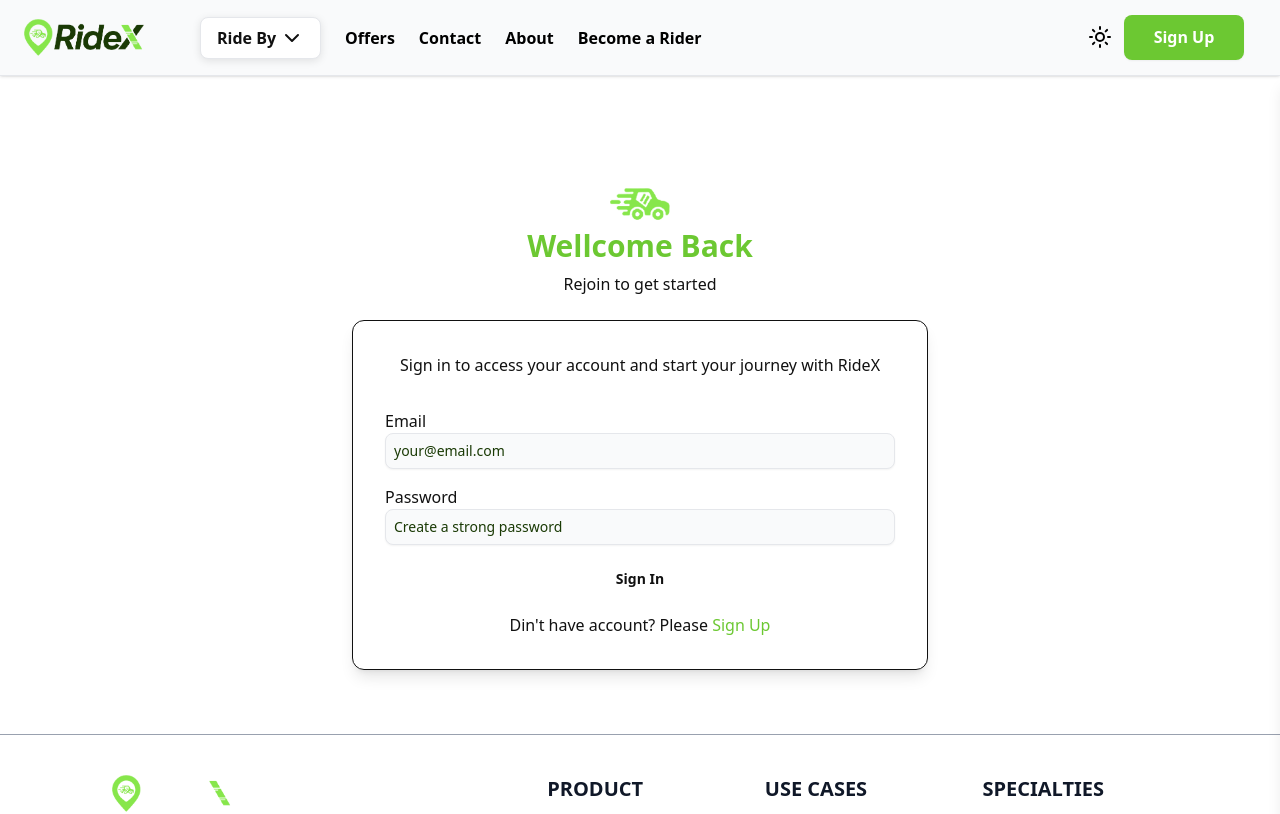
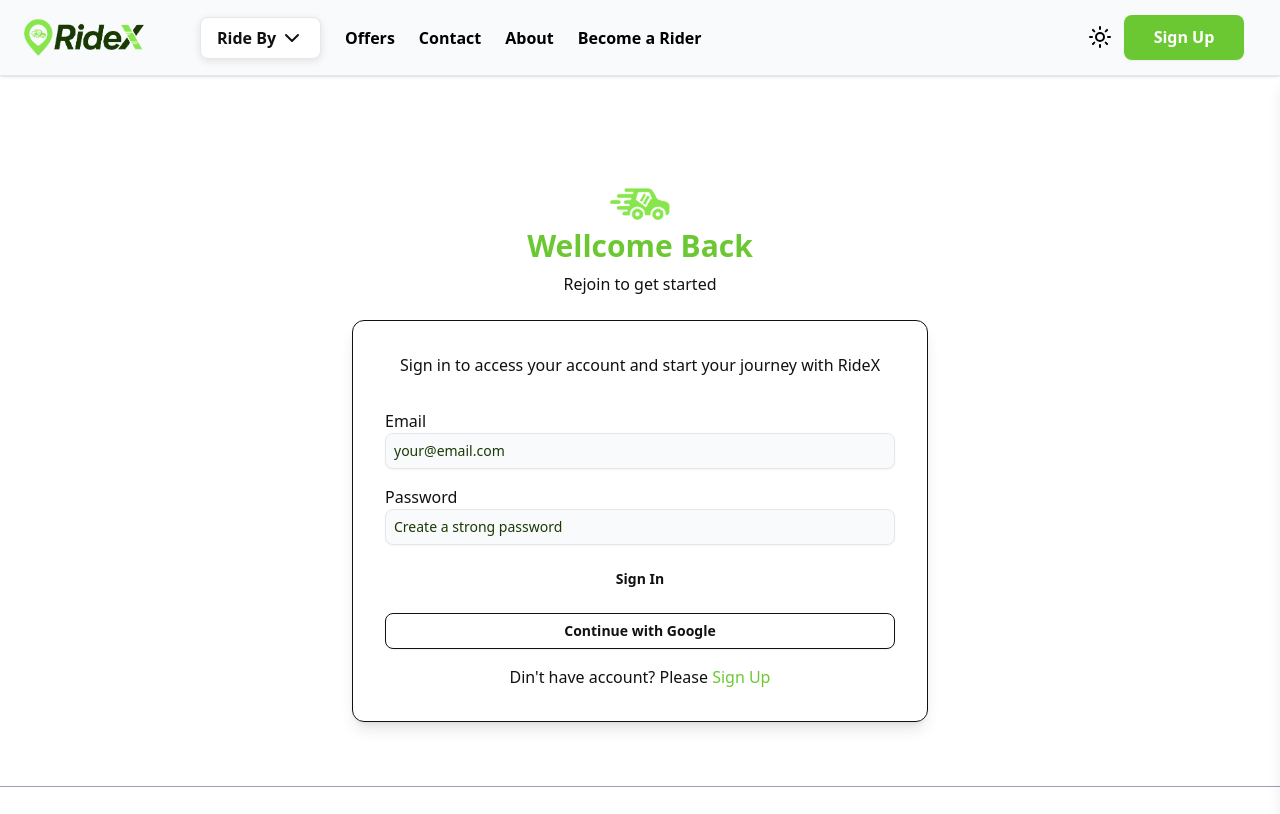
Before and after one commit to rubel6610/RideX-Frontend, a Next.js app: page /signIn in a window 1280 px wide. Shown: the top 814 px of the page. Built offline with nearby package versions, Linux system fonts and the light colour scheme.

Commit message:
add: google sign-in button

```diff
--- a/src/app/signIn/page.jsx
+++ b/src/app/signIn/page.jsx
@@ -40,7 +40,10 @@ function LoginPage() {
           Sign In
         </Button>
         {/* google login button  */}
-
+        <Button variant="outline" className="w-full">
+          {" "}
+          Continue with Google
+        </Button>
         {/* facebook login button  */}
 
         {/* toggle sign Up page  */}
```
